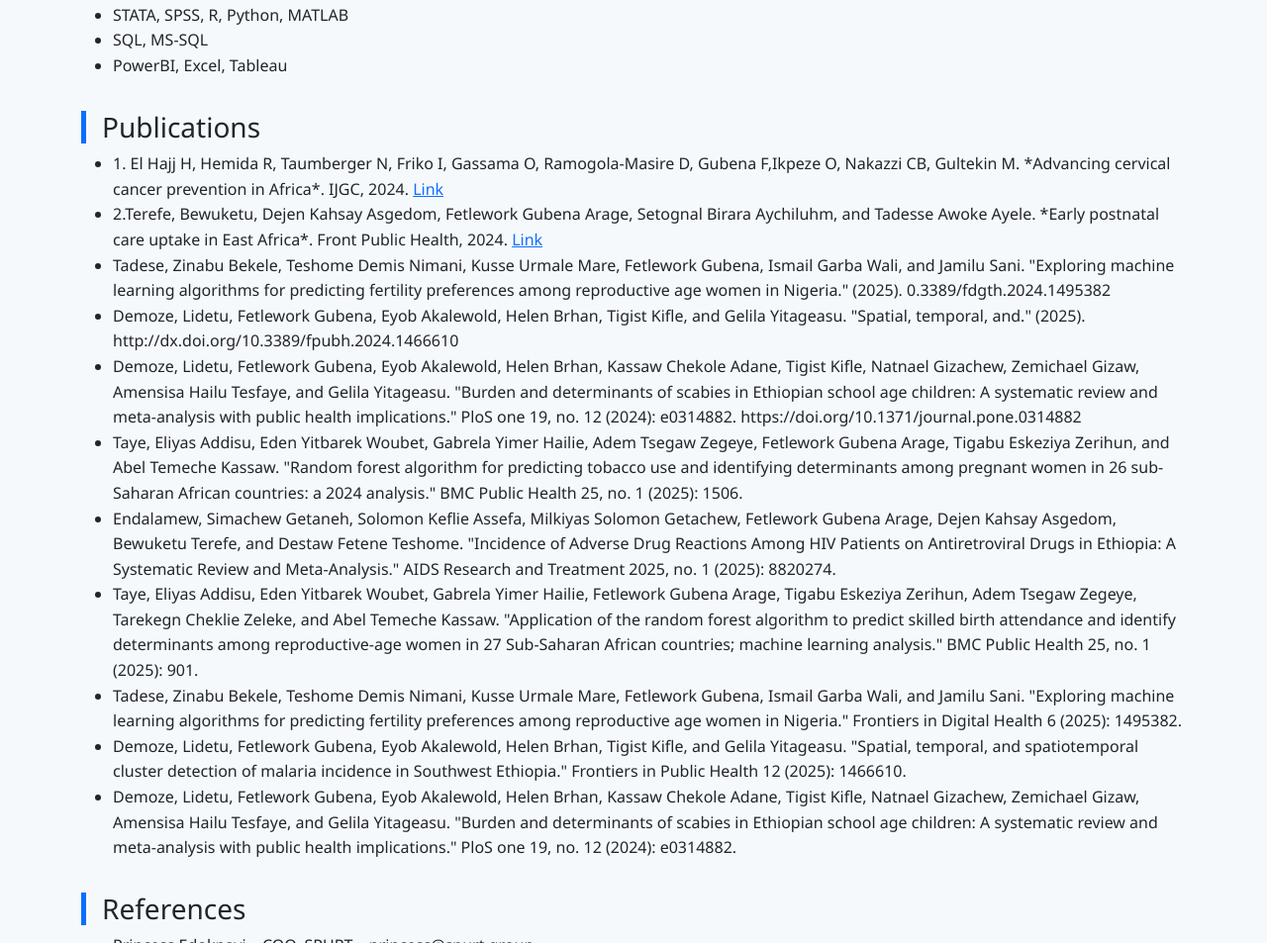
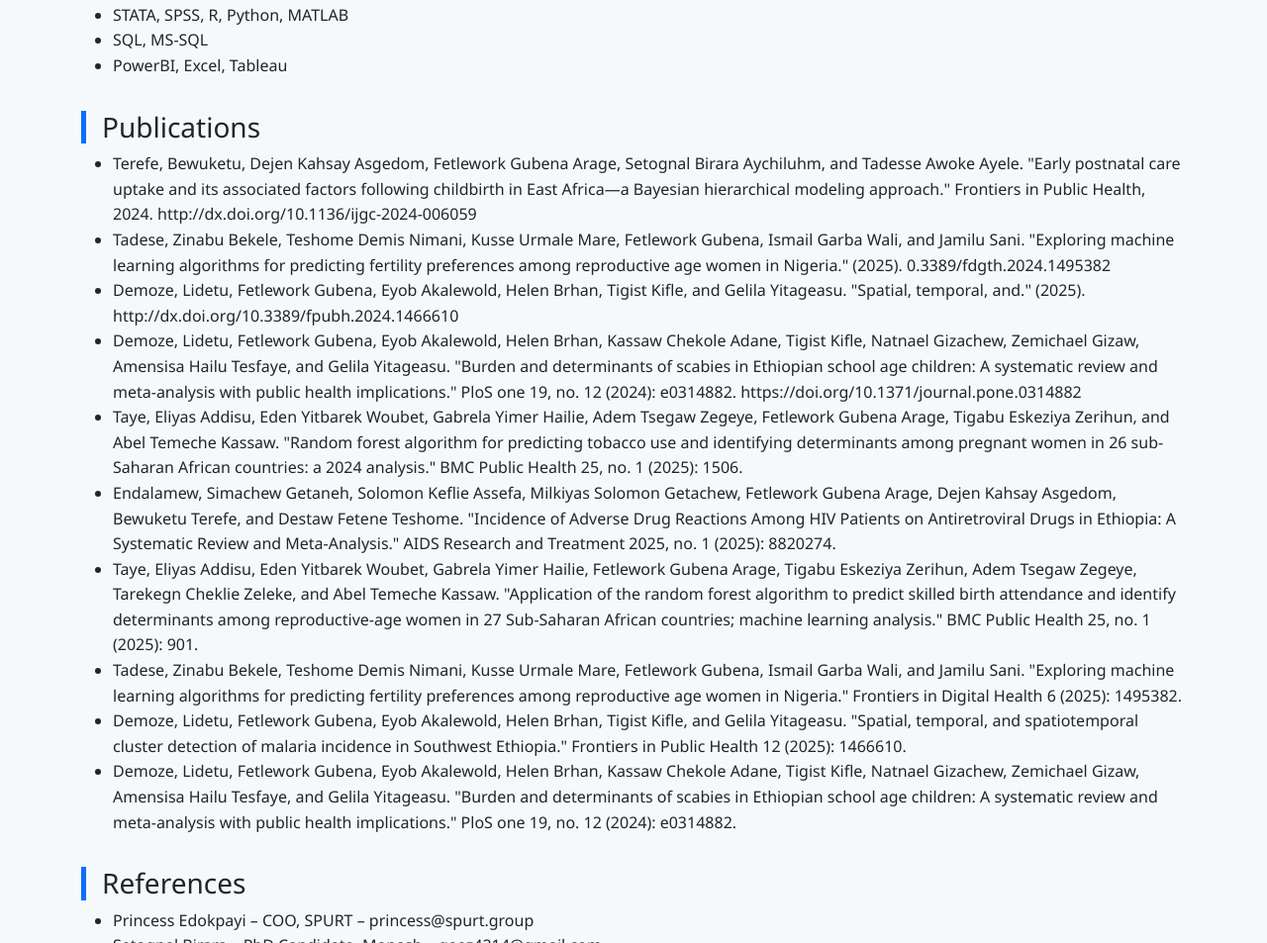
Before and after one commit to fetle1/fetle1.github.io, a plain HTML site: page index.html in a window 1280 px wide. Shown: the part 1317-2270 px from the top of the page at 99% size. Drawn offline with nearby package versions, Linux system fonts and the light colour scheme.

Commit message:
Add files via upload

```diff
--- a/index.html
+++ b/index.html
@@ -114,8 +114,7 @@
 
     <section class="section-title"><h3>Publications</h3></section>
     <ul id="publication-list">
-      <li>1. El Hajj H, Hemida R, Taumberger N, Friko I, Gassama O, Ramogola-Masire D, Gubena F,Ikpeze O, Nakazzi CB, Gultekin M. *Advancing cervical cancer prevention in Africa*. IJGC, 2024. <a href="http://dx.doi.org/10.1136/ijgc-2024-006059" target="_blank">Link</a></li>
-      <li>2.Terefe, Bewuketu, Dejen Kahsay Asgedom, Fetlework Gubena Arage, Setognal Birara Aychiluhm, and Tadesse Awoke Ayele. *Early postnatal care uptake in East Africa*. Front Public Health, 2024. <a href="http://dx.doi.org/10.1136/ijgc-2024-006059" target="_blank">Link</a></li>
+      <li>Terefe, Bewuketu, Dejen Kahsay Asgedom, Fetlework Gubena Arage, Setognal Birara Aychiluhm, and Tadesse Awoke Ayele. "Early postnatal care uptake and its associated factors following childbirth in East Africa—a Bayesian hierarchical modeling approach." Frontiers in Public Health, 2024. http://dx.doi.org/10.1136/ijgc-2024-006059</li>
       <li>Tadese, Zinabu Bekele, Teshome Demis Nimani, Kusse Urmale Mare, Fetlework Gubena, Ismail Garba Wali, and Jamilu Sani. "Exploring machine learning algorithms for predicting fertility preferences among reproductive age women in Nigeria." (2025). 0.3389/fdgth.2024.1495382</li>
       <li>Demoze, Lidetu, Fetlework Gubena, Eyob Akalewold, Helen Brhan, Tigist Kifle, and Gelila Yitageasu. "Spatial, temporal, and." (2025). http://dx.doi.org/10.3389/fpubh.2024.1466610</li>
       <li>Demoze, Lidetu, Fetlework Gubena, Eyob Akalewold, Helen Brhan, Kassaw Chekole Adane, Tigist Kifle, Natnael Gizachew, Zemichael Gizaw, Amensisa Hailu Tesfaye, and Gelila Yitageasu. "Burden and determinants of scabies in Ethiopian school age children: A systematic review and meta-analysis with public health implications." PloS one 19, no. 12 (2024): e0314882. https://doi.org/10.1371/journal.pone.0314882</li>
```
